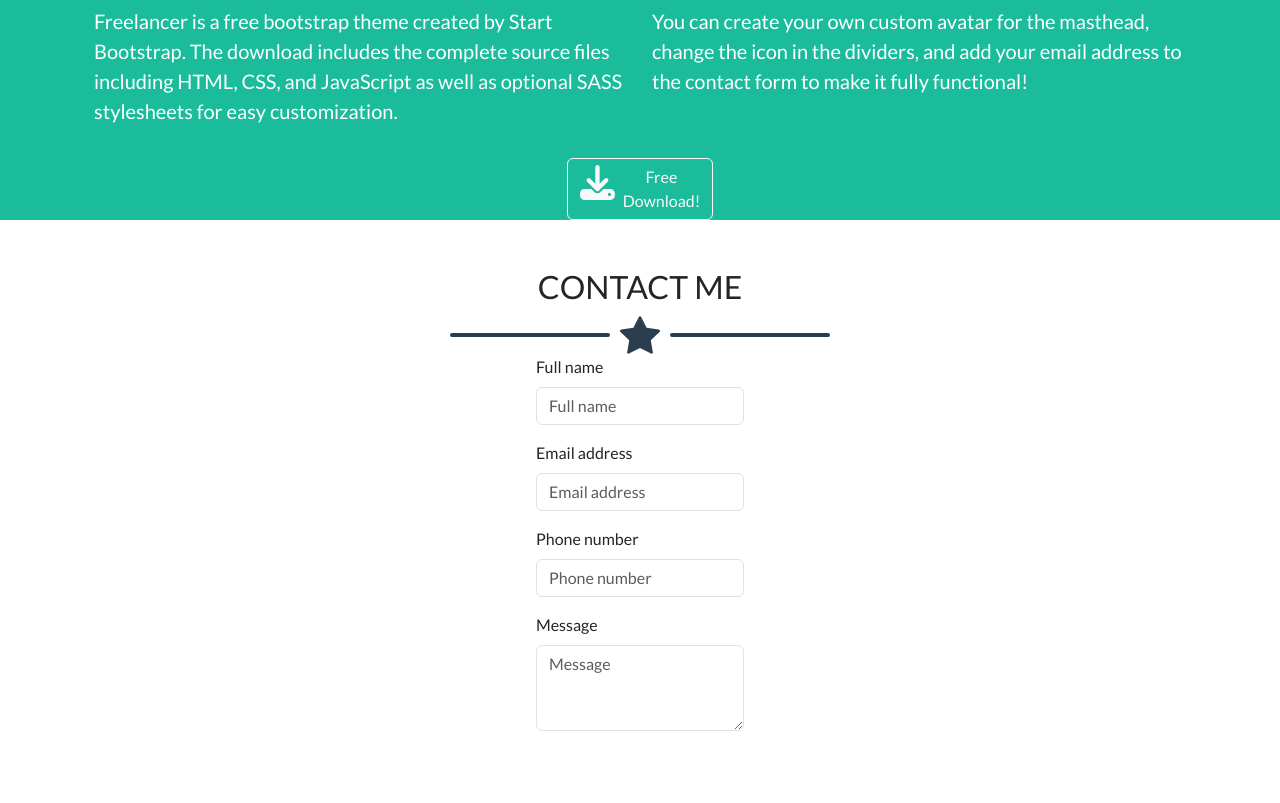
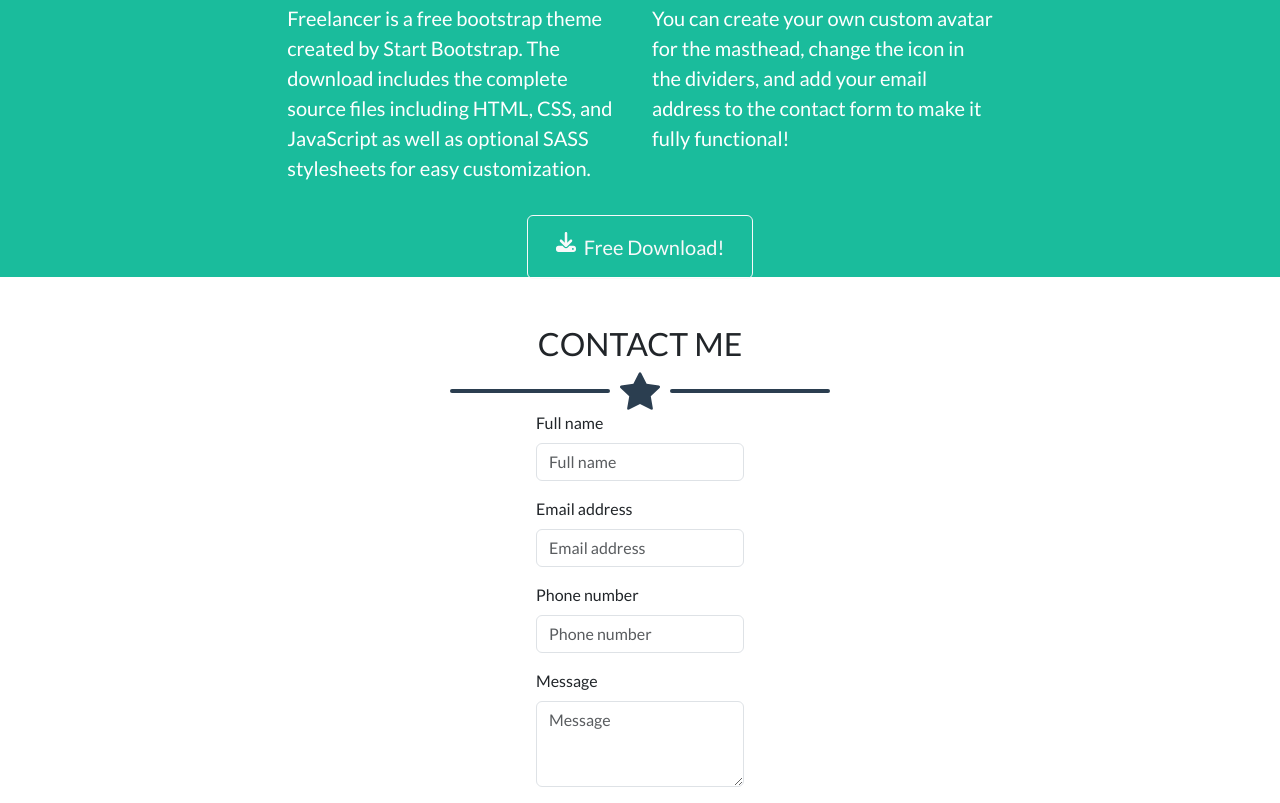
Before and after one commit to JMoralesNunez/Bootstrap, a plain HTML site: page index.html in a window 1280 px wide. Shown: the part 1544-2347 px from the top of the page. Before the commit the page ends 2291 px from the top, so only its background shows below. Drawn offline with nearby package versions, Linux system fonts and the light colour scheme.

Commit message:
Update custom.css

```diff
--- a/css/custom.css
+++ b/css/custom.css
@@ -96,6 +96,7 @@ body{
 
 .about{
     background-color: var(--primary);
+    height: 50vh;
 }
 
 .about h2{
@@ -104,8 +105,24 @@ body{
     font-weight: bold;
 }
 
+.about .row{
+    width: 60%;
+}
+
 .about .row p{
     color: #ffffff;
     font-size: 1.25rem;
+}
 
+.btn{
+    font-size: 1.25rem;
+    padding: 1rem 1.75rem;
 }
+
+.btn svg{
+    width: 20px;
+}
+
+.btn:hover{
+    fill: black !important;
+}
```
